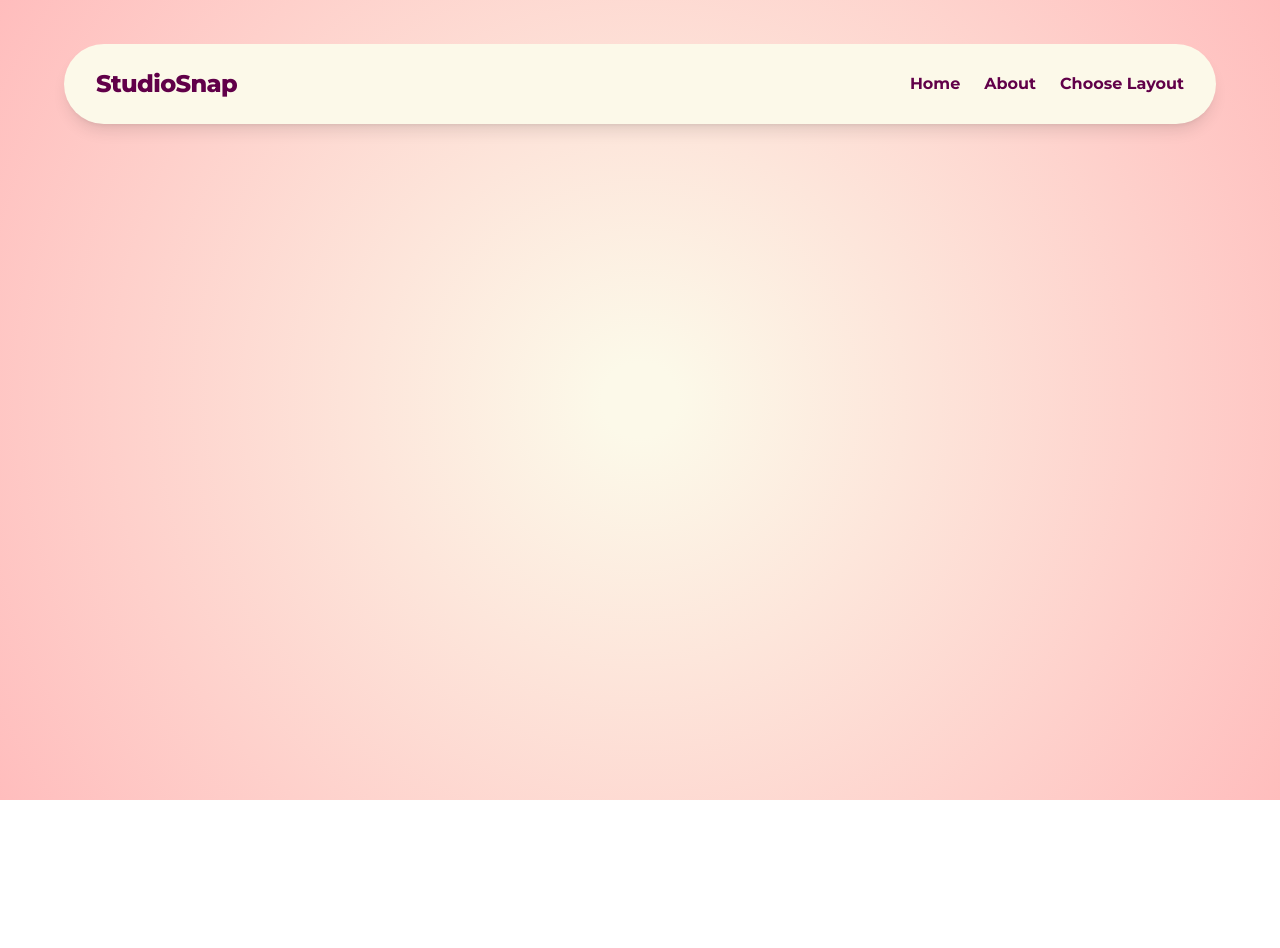
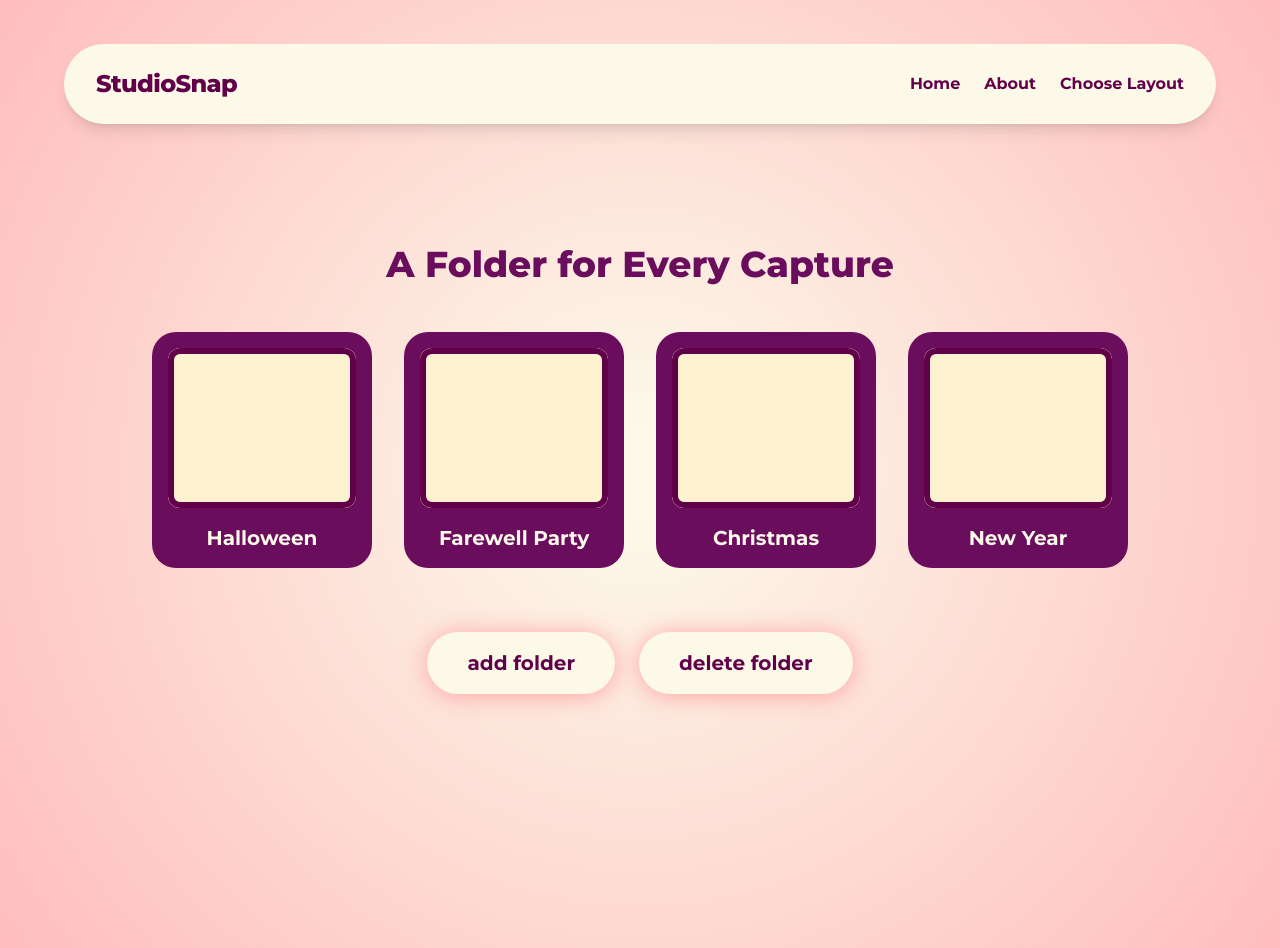
Before and after one commit to Dingin-Tetapi-Tidak-Kejam/StudioSnap, a React (Vite) app: page /library in a window 1280 px wide. Before the commit the page ends 800 px from the top, so only its background shows below. Built offline with nearby package versions, Linux system fonts and the light colour scheme.

Commit message:
Create Library

```diff
--- a/src/App.jsx
+++ b/src/App.jsx
@@ -11,6 +11,7 @@ import Cam from "./pages/cam.jsx";
 import LayoutPage from "./pages/layout.jsx";
 import Customize from "./pages/customize.jsx";
 import About from "./pages/about.jsx";
+import Library from "./pages/library.jsx";
 
 const Home = () => {
   const navigate = useNavigate();
@@ -45,6 +46,7 @@ const App = () => {
           <Route path="/cam" element={<Cam />} />
           <Route path="/layout" element={<LayoutPage />} />
           <Route path="/customize" element={<Customize />} />
+          <Route path="/library" element={<Library />} />
         </Routes>
       </Layout>
     </Router>
--- /dev/null
+++ b/src/pages/library.jsx
@@ -0,0 +1,64 @@
+import React from 'react';
+
+const foldersData = [
+    { name: 'Halloween' },
+    { name: 'Farewell Party' },
+    { name: 'Christmas' },
+    { name: 'New Year' },
+];
+
+const FolderCard = ({ name }) => (
+    <div className="w-[220px] bg-[#6B0D5D] rounded-3xl p-4 flex flex-col items-center">
+
+        <div className="w-full h-40 bg-[#FDF2D0] rounded-xl relative overflow-hidden">
+
+            <div className="absolute inset-0 border-[6px] border-[#610049] rounded-xl pointer-events-none"></div>
+        </div>
+
+        <h3 className="text-[#FCF9E9] text-xl font-bold mt-4 mb-0 text-center">
+            {name}
+        </h3>
+    </div>
+);
+
+const Library = () => {
+    return (
+        <div className="pt-20 pb-10 px-6 min-h-screen">
+
+            <div className="text-center mb-12 mt-10">
+                <h2 className="text-[#6B0D5D] text-4xl font-extrabold">
+                    A Folder for Every Capture
+                </h2>
+            </div>
+
+            <div className="flex justify-center space-x-8 mb-16">
+                {foldersData.map((folder, index) => (
+                    <FolderCard
+                        key={index}
+                        name={folder.name}
+                    />
+                ))}
+            </div>
+
+            <div className="flex justify-center space-x-6">
+                <button
+                    className="inline-block no-underline bg-[#FCF9E9] text-[#610049] rounded-full px-[40px]
+                    py-4 text-[20px] font-bold shadow-[0_2px_25px_#FFA3A3] transition-transform duration-200
+                    hover:scale-105 hover:bg-[#FDF2D0]"
+                >
+                    add folder
+                </button>
+                <button
+                    className="inline-block no-underline bg-[#FCF9E9] text-[#610049] rounded-full px-[40px]
+                    py-4 text-[20px] font-bold shadow-[0_2px_25px_#FFA3A3] transition-transform duration-200
+                    hover:scale-105 hover:bg-[#FDF2D0]"
+                >
+                    delete folder
+                </button>
+            </div>
+
+        </div>
+    );
+};
+
+export default Library;
```
